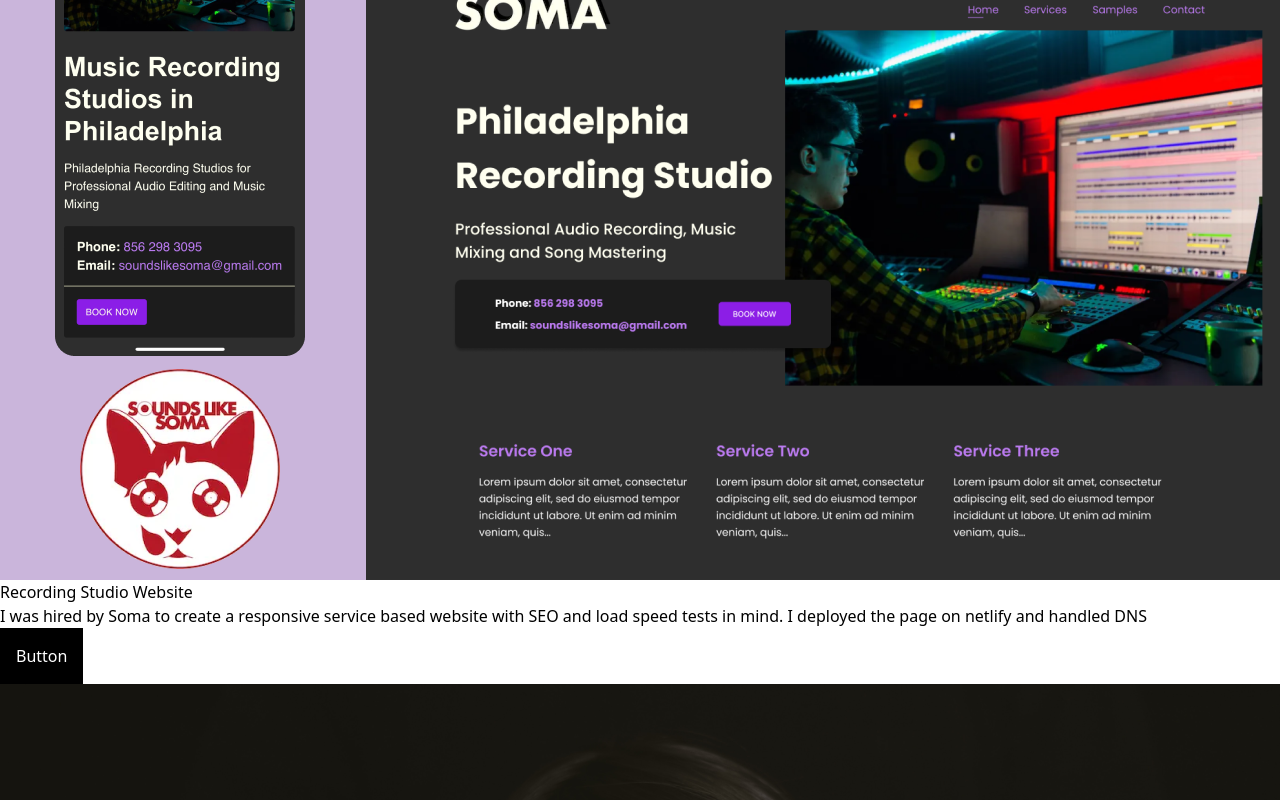
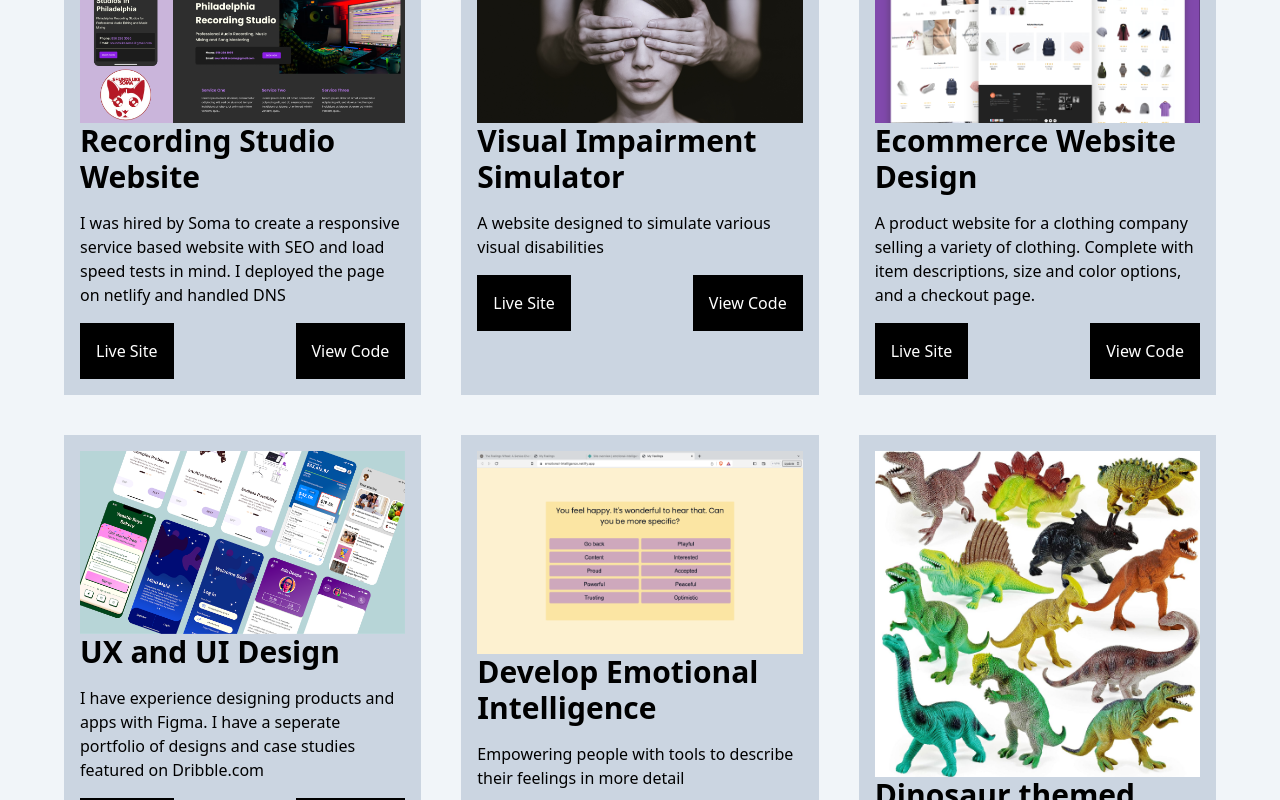
Before and after one commit to zackhanni/zachary.works, a Next.js app: page / in a window 1280 px wide. Shown: the part 940-1740 px from the top of the page. Built offline with nearby package versions, Linux system fonts and the light colour scheme.

Commit message:
fix css for project cards

```diff
--- a/app/components/Projects.tsx
+++ b/app/components/Projects.tsx
@@ -3,28 +3,25 @@ import Image from "next/image";
 
 function Projects() {
   return (
-    <section className="">
-      <div className="flex flex-wrap">
+    <section id="projects" className="py-16 bg-slate-100">
+      <div className="max-w-[90%] md:max-w-[1200] m-auto grid gap-10 pb-20 grid-cols-1 sm:grid-cols-2 lg:grid-cols-3">
         {ProjectsData.map((project) => {
           return (
-            <div className="w-[350] h-[470]" key={project.title}>
+            <div className="project-card bg-slate-300 p-4" key={project.title}>
               <Image
                 src={project.src}
-                height={400}
-                width={100}
+                height={150}
+                width={300}
                 alt={project.title}
-                layout="responsive"
-                className="w-24 h-16"
-                // style={{
-                //   width: 350,
-                //   height: 200,
-                // }}
+                className="object-cover w-full"
               />
-              <div className="information">
-                <p>{project.title}</p>
-                <p>{project.description}</p>
-                <button className="p-4 bg-black text-white">Button</button>
-
+              <div className="">
+                <p className="text-3xl font-bold">{project.title}</p>
+                <p className="py-4">{project.description}</p>
+                <div className="buttons flex justify-between">
+                  <button className="p-4 bg-black text-white">Live Site</button>
+                  <button className="p-4 bg-black text-white">View Code</button>
+                </div>
               </div>
             </div>
           );
```
